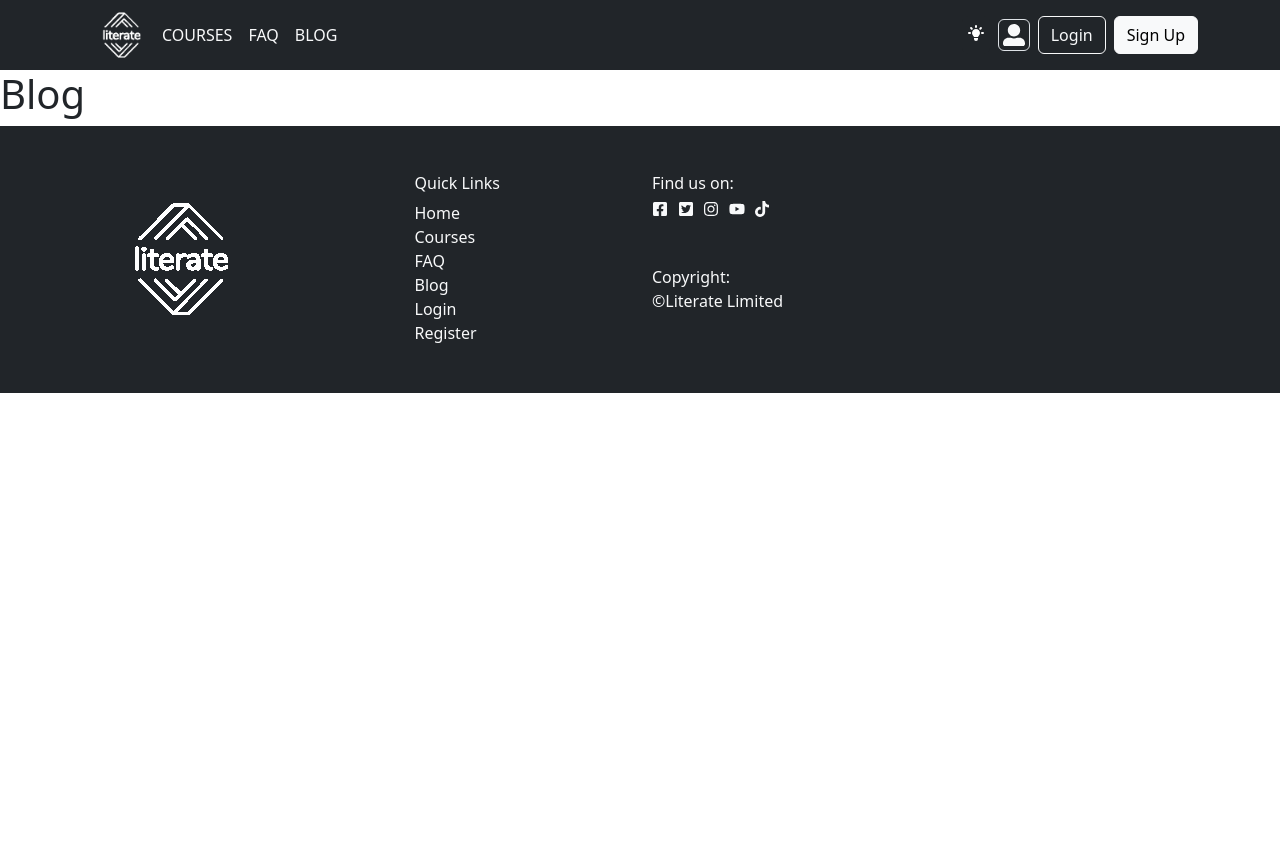
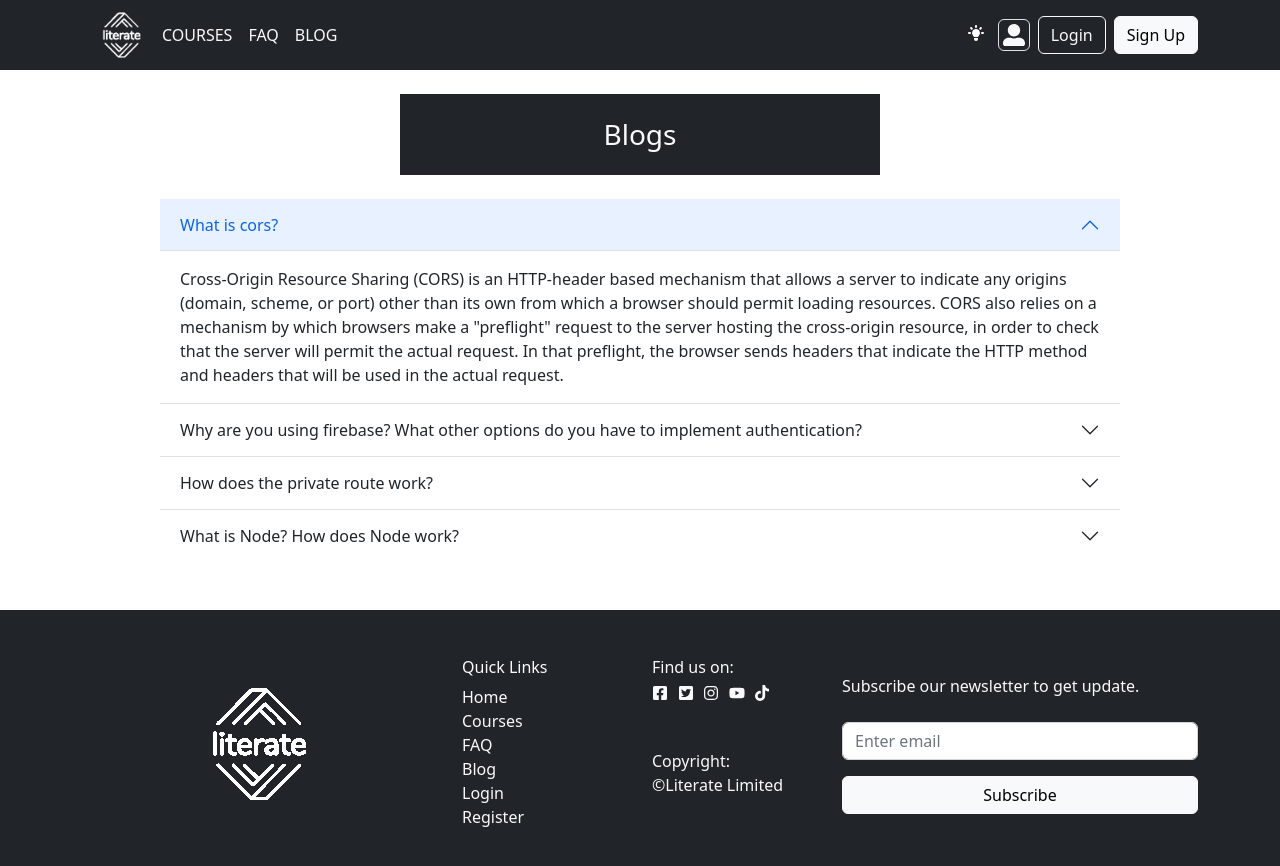
Before and after one commit to nafisnihal/literate-learning-app, a React (Create React App) app: page /blog in a window 1280 px wide. Shown: the top 866 px of the page. Before the commit the page ends 800 px from the top, so only its background shows below. Built offline with nearby package versions, Linux system fonts and the light colour scheme; no server answers.

Commit message:
footer ready

```diff
--- a/src/Login/Login.js
+++ b/src/Login/Login.js
@@ -49,7 +49,7 @@ const Login = () => {
   };
 
   return (
-    <div className="">
+    <div className="mb-5">
       <Form
         onSubmit={handleLogin}
         className="w-50 mx-auto mt-5 bg-dark text-light rounded py-4 px-4"
@@ -105,4 +105,3 @@ const Login = () => {
 };
 
 export default Login;
-<h1>Login</h1>;
--- a/src/Login/Register.js
+++ b/src/Login/Register.js
@@ -44,10 +44,10 @@ const Register = () => {
     }
 
     return (
-      <div>
+      <div className='mb-5'>
         <Form
           onSubmit={handleSubmit}
-          className="w-50 mx-auto mt-5 bg-dark text-light rounded py-4 px-4"
+          className="w-50 mx-auto my-5 bg-dark text-light rounded py-4 px-4 "
         >
           <Form.Group className="mb-3" controlId="formBasicEmail">
             <Form.Label>Full Name</Form.Label>
--- a/src/Others/Blog.js
+++ b/src/Others/Blog.js
@@ -1,10 +1,74 @@
 import React from 'react';
+import Accordion from "react-bootstrap/Accordion";
+
 
 const Blog = () => {
     return (
-        <div>
-            <h1>Blog</h1>
-        </div>
+      <div className="w-75 mx-auto">
+        <h3 className="w-50 mx-auto text-center text-light py-4 my-4 bg-dark">
+          Blogs
+        </h3>
+        <Accordion defaultActiveKey="0" flush>
+          <Accordion.Item eventKey="0">
+            <Accordion.Header>What is cors?</Accordion.Header>
+            <Accordion.Body>
+              Cross-Origin Resource Sharing (CORS) is an HTTP-header based
+              mechanism that allows a server to indicate any origins (domain,
+              scheme, or port) other than its own from which a browser should
+              permit loading resources. CORS also relies on a mechanism by which
+              browsers make a "preflight" request to the server hosting the
+              cross-origin resource, in order to check that the server will
+              permit the actual request. In that preflight, the browser sends
+              headers that indicate the HTTP method and headers that will be
+              used in the actual request.
+            </Accordion.Body>
+          </Accordion.Item>
+          <Accordion.Item eventKey="1">
+            <Accordion.Header>
+              Why are you using firebase? What other options do you have to
+              implement authentication?
+            </Accordion.Header>
+            <Accordion.Body>
+              Firebase is secure and trusted authentication provider. I also can
+              implement authentication by OAuth, implementing own authentication
+              on backend, etc.
+            </Accordion.Body>
+          </Accordion.Item>
+          <Accordion.Item eventKey="2">
+            <Accordion.Header>
+              How does the private route work?
+            </Accordion.Header>
+            <Accordion.Body>
+              The private route component is similar to the public route, the
+              only change is that redirect URL and authenticate condition. If
+              the user is not authenticated he will be redirected to the login
+              page and the user can only access the authenticated routes If he
+              is authenticated (Logged in).
+            </Accordion.Body>
+          </Accordion.Item>
+          <Accordion.Item eventKey="3">
+            <Accordion.Header>
+              What is Node? How does Node work?
+            </Accordion.Header>
+            <Accordion.Body>
+              Node.js is an open-source backend javascript runtime environment.
+              It is a used as backend service where javascript works on the
+              server-side of the application. This way javascript is used on
+              both frontend and backend. Node.js runs on chrome v8 engine which
+              converts javascript code into machine code, it is highly scalable,
+              lightweight, fast, and data-intensive. Node.js accepts the request
+              from the clients and sends the response, while working with the
+              request node.js handles them with a single thread. To operate I/O
+              operations or requests node.js use the concept of threads. Thread
+              is a sequence of instructions that the server needs to perform. It
+              runs parallel on the server to provide the information to multiple
+              clients. Node.js is an event loop single-threaded language. It can
+              handle concurrent requests with a single thread without blocking
+              it for one request.
+            </Accordion.Body>
+          </Accordion.Item>
+        </Accordion>
+      </div>
     );
 };
 
--- a/src/Others/FAQ.js
+++ b/src/Others/FAQ.js
@@ -1,10 +1,55 @@
 import React from 'react';
+import Accordion from "react-bootstrap/Accordion";
 
 const FAQ = () => {
     return (
-        <div>
-            <h1>FAQ</h1>
-        </div>
+      <div className='w-75 mx-auto'>
+        <h3 className='w-50 mx-auto text-center text-light py-4 my-4 bg-dark'>Frequently Asked Questions</h3>
+        <Accordion defaultActiveKey="0" flush>
+          <Accordion.Item eventKey="0">
+            <Accordion.Header> Lorem ipsum dolor sit, amet consectetur adipisicing elit. Reprehenderit, eos! </Accordion.Header>
+            <Accordion.Body>
+              Lorem, ipsum dolor sit amet consectetur adipisicing elit. Quae, veniam. Suscipit, voluptatibus! Ipsum iusto corporis voluptate nesciunt! Hic quae optio ex ullam sit corrupti molestiae perferendis odit distinctio, praesentium dolores!
+            </Accordion.Body>
+          </Accordion.Item>
+          <Accordion.Item eventKey="1">
+            <Accordion.Header> Lorem ipsum dolor sit amet consectetur adipisicing elit. Eum, delectus? </Accordion.Header>
+            <Accordion.Body>
+              Lorem ipsum dolor sit amet, consectetur adipiscing elit, sed do
+              eiusmod tempor incididunt ut labore et dolore magna aliqua. Ut
+              enim ad minim veniam, quis nostrud exercitation ullamco laboris
+              nisi ut aliquip ex ea commodo consequat. Duis aute irure dolor in
+              reprehenderit in voluptate velit esse cillum dolore eu fugiat
+              nulla pariatur. Excepteur sint occaecat cupidatat non proident,
+              sunt in culpa qui officia deserunt mollit anim id est laborum.
+            </Accordion.Body>
+          </Accordion.Item>
+          <Accordion.Item eventKey="2">
+            <Accordion.Header> Lorem ipsum dolor sit amet consectetur, adipisicing elit. Eveniet, at! </Accordion.Header>
+            <Accordion.Body>
+              Lorem ipsum dolor sit amet, consectetur adipiscing elit, sed do
+              eiusmod tempor incididunt ut labore et dolore magna aliqua. Ut
+              enim ad minim veniam, quis nostrud exercitation ullamco laboris
+              nisi ut aliquip ex ea commodo consequat. Duis aute irure dolor in
+              reprehenderit in voluptate velit esse cillum dolore eu fugiat
+              nulla pariatur. Excepteur sint occaecat cupidatat non proident,
+              sunt in culpa qui officia deserunt mollit anim id est laborum.
+            </Accordion.Body>
+          </Accordion.Item>
+          <Accordion.Item eventKey="3">
+            <Accordion.Header> Lorem ipsum dolor sit amet consectetur adipisicing elit. Sequi, sint. </Accordion.Header>
+            <Accordion.Body>
+              Lorem ipsum dolor sit amet, consectetur adipiscing elit, sed do
+              eiusmod tempor incididunt ut labore et dolore magna aliqua. Ut
+              enim ad minim veniam, quis nostrud exercitation ullamco laboris
+              nisi ut aliquip ex ea commodo consequat. Duis aute irure dolor in
+              reprehenderit in voluptate velit esse cillum dolore eu fugiat
+              nulla pariatur. Excepteur sint occaecat cupidatat non proident,
+              sunt in culpa qui officia deserunt mollit anim id est laborum.
+            </Accordion.Body>
+          </Accordion.Item>
+        </Accordion>
+      </div>
     );
 };
 
--- a/src/Pages/Shared/Footer/Footer.js
+++ b/src/Pages/Shared/Footer/Footer.js
@@ -1,5 +1,5 @@
 import React from 'react';
-import { Col, Container, Row } from 'react-bootstrap';
+import { Button, Col, Container, Row } from 'react-bootstrap';
 import { Link } from 'react-router-dom';
 import image from '../../../Assets/Images/logo.png';
 import {
@@ -9,15 +9,16 @@ import {
   FaTiktok,
   FaYoutube
 } from "react-icons/fa";
+import Form from "react-bootstrap/Form";
 
 const Footer = () => {
     return (
-      <div className="bg-dark p-5 text-light">
+      <div className="bg-dark py-5 text-light mt-5">
         <Container>
           <Row>
             <Col
-              lg="3"
-              className="d-flex flex-column align-items-start justify-content-center"
+              lg="4"
+              className="d-flex flex-column align-items-center justify-content-center"
             >
               <img src={image} alt="" srcset="" />
             </Col>
@@ -66,10 +67,24 @@ const Footer = () => {
                 <FaYoutube></FaYoutube>
                 <FaTiktok></FaTiktok>
               </div>
-              <p className='mt-5 mb-0'>Copyright:</p>
+              <p className="mt-5 mb-0">Copyright:</p>
               <p>©Literate Limited</p>
             </Col>
-            <Col lg="4"></Col>
+            <Col className="" lg="4">
+              <Form.Group
+                className="mb-3 d-flex flex-column justify-content-evenly h-100"
+                controlId="formBasicEmail"
+              >
+                <Form.Label>Subscribe our newsletter to get update.</Form.Label>
+                <Form.Control
+                className='rounded'
+                  name="email"
+                  type="email"
+                  placeholder="Enter email"
+                />
+                <Button variant="light">Subscribe</Button>
+              </Form.Group>
+            </Col>
           </Row>
         </Container>
       </div>
```
